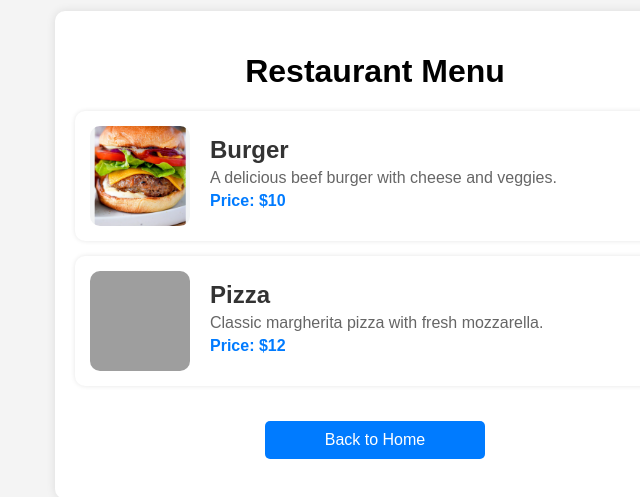
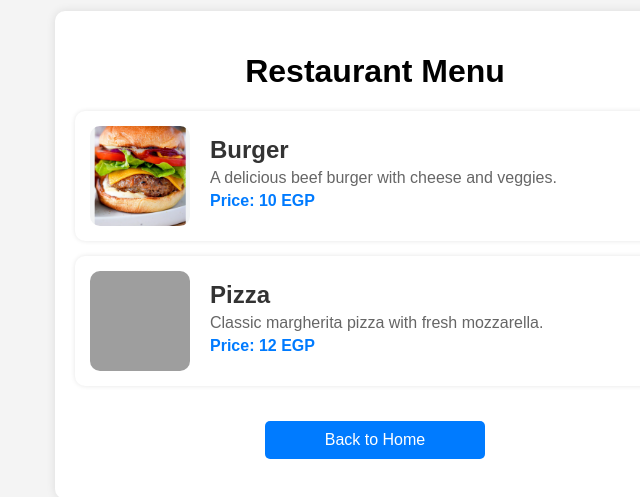
Before and after one commit to genmadow/app, a plain HTML site: page web/menu.html in a window 1280 px wide. Shown: the part 165-662 px from the top of the page, without its empty margins (265-905 px from the left). Drawn offline with Linux system fonts and the light colour scheme; grey boxes are pictures that could not be loaded.

Commit message:
Update menu.html

```diff
--- a/web/menu.html
+++ b/web/menu.html
@@ -16,7 +16,7 @@
       <div class="menu-details">
         <h3>Burger</h3>
         <p>A delicious beef burger with cheese and veggies.</p>
-        <p><strong>Price: $10</strong></p>
+        <p><strong>Price: 10 EGP</strong></p>
       </div>
     </div>
 
@@ -26,7 +26,7 @@
       <div class="menu-details">
         <h3>Pizza</h3>
         <p>Classic margherita pizza with fresh mozzarella.</p>
-        <p><strong>Price: $12</strong></p>
+        <p><strong>Price: 12 EGP</strong></p>
       </div>
     </div>
 
```
